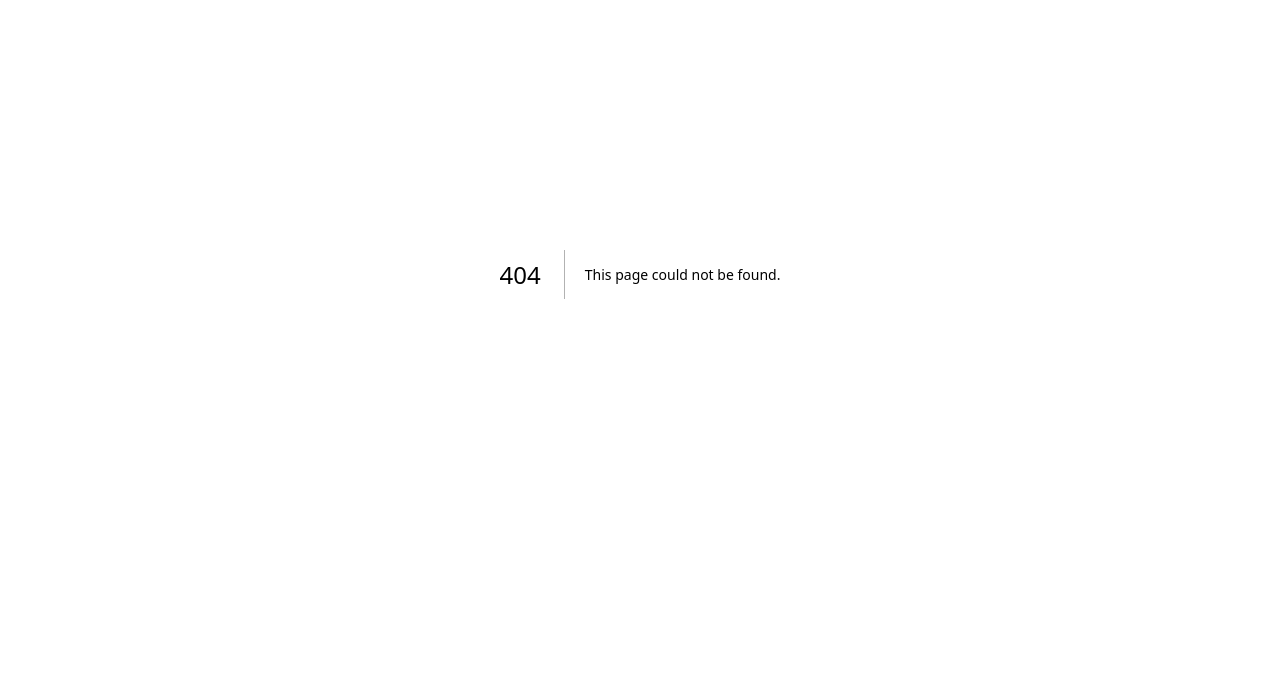
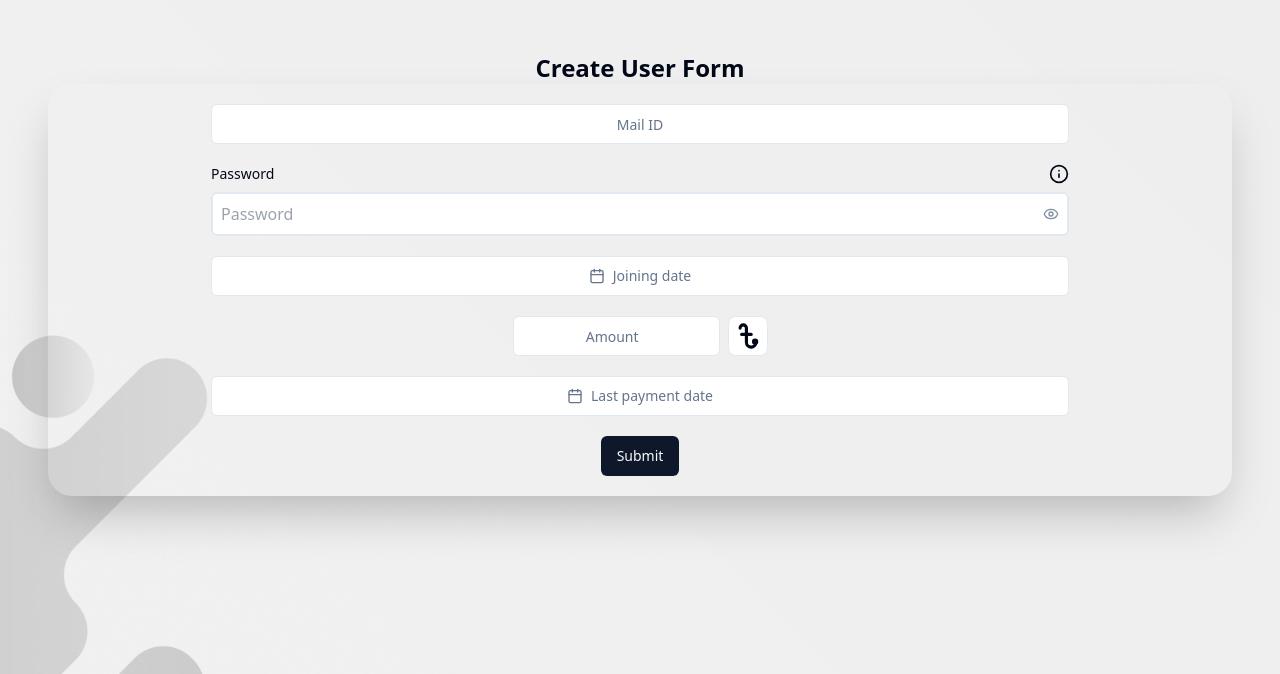
Before and after one commit to kamrul0031/tutor-frontend, a Next.js app: page /createuserform in a window 1280 px wide. Before the commit this address had no page. Shown: the part 126-800 px from the top of the page. Built offline with nearby package versions, Linux system fonts and the light colour scheme.

Commit message:
create user form done

```diff
--- a/package.json
+++ b/package.json
@@ -10,6 +10,7 @@
   },
   "dependencies": {
     "@radix-ui/react-alert-dialog": "^1.1.2",
+    "@radix-ui/react-hover-card": "^1.1.2",
     "@radix-ui/react-popover": "^1.1.2",
     "@radix-ui/react-slot": "^1.1.0",
     "@tabler/icons-react": "^3.22.0",
--- a/src/app/allusers/page.js
+++ b/src/app/allusers/page.js
@@ -220,11 +220,14 @@ const UserCard = () => {
               defaultValue={null} // Default value for the date
               rules={{ required: "Payment date is required" }}
               render={({ field }) => (
-                <DatePicker
+                <div className="w-3/4">
+                  <DatePicker
                   datePlaceholder="Click to set Payment Date"
                   selectedDate={field.value}
                   onDateChange={field.onChange}
                 />
+                </div>
+
               )}
             />
             {errors.paymentDate && (
--- /dev/null
+++ b/src/app/createuserform/page.js
@@ -0,0 +1,58 @@
+"use client";
+
+import BgImgComp from "@/components/CustomComps/BgImgComp";
+import { DatePicker } from "@/components/CustomComps/DatePicker";
+import ImagePicker from "@/components/CustomComps/ImagePicker";
+import PasswordInput from "@/components/CustomComps/PasswordInput";
+import { Button } from "@/components/ui/button";
+import { Input } from "@/components/ui/input";
+
+import {
+  IconSignature,
+  IconBuildingFactory2,
+  IconPhone,
+  IconDroplet,
+  IconMapPin,
+  IconCurrencyTaka,
+} from "@tabler/icons-react";
+
+export default function AdminForm() {
+  return (
+    <>
+      <BgImgComp />
+      <div className="p-12 h-screen flex flex-col items-center justify-center">
+        <h1 className="text-2xl font-bold">Create User Form</h1>
+        <div className="w-full flex flex-col justify-center items-center p-5  rounded-3xl bg-red-00 shadow-2xl">
+          <div className="bg-red-00 w-3/4 mb-5 flex gap-5 flex-col justify-center items-center">
+            <div className="flex gap-1 w-full">
+              <Input
+                type="email"
+                className=" placeholder:text-center text-center capitalize"
+                placeholder="Mail ID"
+              />
+            </div>
+            <PasswordInput />
+            <DatePicker
+              className="placeholder:text-center text-center"
+              datePlaceholder="Joining date"
+            />
+            <div className="flex gap-2 justify-center items-center">
+              <Input
+              type="number"
+              min="0"
+              placeholder="  Amount"
+              className="placeholder:text-center text-center w-3/4"
+            />
+            <IconCurrencyTaka className="border bg-white rounded-lg w-10 h-10"/>
+            </div>
+            <DatePicker
+              className="placeholder:text-center text-center"
+              datePlaceholder="Last payment date"
+            />
+          </div>
+            <Button>Submit</Button>
+        </div>
+      </div>
+    </>
+  );
+}
--- a/src/components/CustomComps/DatePicker.jsx
+++ b/src/components/CustomComps/DatePicker.jsx
@@ -20,7 +20,7 @@ export function DatePicker({ datePlaceholder, selectedDate, onDateChange }) {
         <Button
           variant={"outline"}
           className={cn(
-            "w-3/4 flex justify-center text-left font-normal",
+            "w-full flex justify-center text-left font-normal",
             !selectedDate && "text-muted-foreground"
           )}
         >
--- /dev/null
+++ b/src/components/CustomComps/PasswordInput.jsx
@@ -0,0 +1,123 @@
+'use client';
+import React, { useState, useMemo } from 'react';
+import { Check, Eye, EyeOff, Info, X } from 'lucide-react';
+// shaadcn hover card
+import {
+  HoverCard,
+  HoverCardContent,
+  HoverCardTrigger,
+} from '@/components/ui/hover-card';
+
+const PASSWORD_REQUIREMENTS = [
+  { regex: /.{8,}/, text: 'At least 8 characters' },
+  { regex: /[0-9]/, text: 'At least 1 number' },
+  { regex: /[a-z]/, text: 'At least 1 lowercase letter' },
+  { regex: /[A-Z]/, text: 'At least 1 uppercase letter' },
+  { regex: /[!-\/:-@[-`{-~]/, text: 'At least 1 special characters' },
+];
+
+const STRENGTH_CONFIG = {
+  colors: {
+    0: 'border-border',
+    1: 'border-red-500',
+    2: 'border-orange-500',
+    3: 'border-amber-500',
+    4: 'border-green-400',
+    5: 'border-emerald-500',
+  },
+  texts: {
+    0: 'Enter a password',
+    1: 'Weak password',
+    2: 'Medium password!',
+    3: 'Strong password!!',
+    4: 'Very Strong password!!!',
+  },
+};
+
+const PasswordInput = () => {
+  const [password, setPassword] = useState('');
+  const [isVisible, setIsVisible] = useState(false);
+
+  const calculateStrength = useMemo(() => {
+    const requirements = PASSWORD_REQUIREMENTS.map((req) => ({
+      met: req.regex.test(password),
+      text: req.text,
+    }));
+
+    return {
+      score: requirements.filter((req) => req.met).length,
+      requirements,
+    };
+  }, [password]);
+
+  return (
+    <div className='w-full mx-auto'>
+      <form className='space-y-2'>
+        <div className='flex justify-between'>
+          <label htmlFor='password' className='block text-sm font-medium'>
+            Password
+          </label>
+          <HoverCard openDelay={200}>
+            <HoverCardTrigger>
+              <Info
+                size={20}
+                className={`cursor-pointer  ${
+                  STRENGTH_CONFIG.colors[calculateStrength.score]
+                } transition-all `}
+              />
+            </HoverCardTrigger>
+            <HoverCardContent className='bg-background'>
+              <ul className='space-y-1.5' aria-label='Password requirements'>
+                {calculateStrength.requirements.map((req, index) => (
+                  <li key={index} className='flex items-center space-x-2'>
+                    {req.met ? (
+                      <Check size={16} className='text-emerald-500' />
+                    ) : (
+                      <X size={16} className='text-muted-foreground/80' />
+                    )}
+                    <span
+                      className={`text-xs ${
+                        req.met ? 'text-emerald-600' : 'text-muted-foreground'
+                      }`}
+                    >
+                      {req.text}
+                      <span className='sr-only'>
+                        {req.met
+                          ? ' - Requirement met'
+                          : ' - Requirement not met'}
+                      </span>
+                    </span>
+                  </li>
+                ))}
+              </ul>
+            </HoverCardContent>
+          </HoverCard>
+        </div>
+        <div className='relative'>
+          <input
+            id='password'
+            type={isVisible ? 'text' : 'password'}
+            value={password}
+            onChange={(e) => setPassword(e.target.value)}
+            placeholder='Password'
+            aria-invalid={calculateStrength.score < 4}
+            aria-describedby='password-strength'
+            className={`cursor-pointer  ${
+              STRENGTH_CONFIG.colors[calculateStrength.score]
+            } transition-all w-full p-2 border-2 rounded-md bg-background outline-none  transition `}
+          />
+          <button
+            type='button'
+            onClick={() => setIsVisible((prev) => !prev)}
+            aria-label={isVisible ? 'Hide password' : 'Show password'}
+            className='absolute inset-y-0 right-0 outline-none flex items-center justify-center w-9 text-muted-foreground/80 hover:text-foreground  '
+          >
+            {isVisible ? <EyeOff size={16} /> : <Eye size={16} />}
+          </button>
+        </div>
+      </form>
+    </div>
+  );
+};
+
+export default PasswordInput;
--- /dev/null
+++ b/src/components/ui/hover-card.jsx
@@ -0,0 +1,25 @@
+"use client"
+
+import * as React from "react"
+import * as HoverCardPrimitive from "@radix-ui/react-hover-card"
+
+import { cn } from "@/lib/utils"
+
+const HoverCard = HoverCardPrimitive.Root
+
+const HoverCardTrigger = HoverCardPrimitive.Trigger
+
+const HoverCardContent = React.forwardRef(({ className, align = "center", sideOffset = 4, ...props }, ref) => (
+  <HoverCardPrimitive.Content
+    ref={ref}
+    align={align}
+    sideOffset={sideOffset}
+    className={cn(
+      "z-50 w-64 rounded-md border bg-popover p-4 text-popover-foreground shadow-md outline-none data-[state=open]:animate-in data-[state=closed]:animate-out data-[state=closed]:fade-out-0 data-[state=open]:fade-in-0 data-[state=closed]:zoom-out-95 data-[state=open]:zoom-in-95 data-[side=bottom]:slide-in-from-top-2 data-[side=left]:slide-in-from-right-2 data-[side=right]:slide-in-from-left-2 data-[side=top]:slide-in-from-bottom-2",
+      className
+    )}
+    {...props} />
+))
+HoverCardContent.displayName = HoverCardPrimitive.Content.displayName
+
+export { HoverCard, HoverCardTrigger, HoverCardContent }
```
Also changed, not shown: 1 other file (tests, documents, lock files or other folders).
